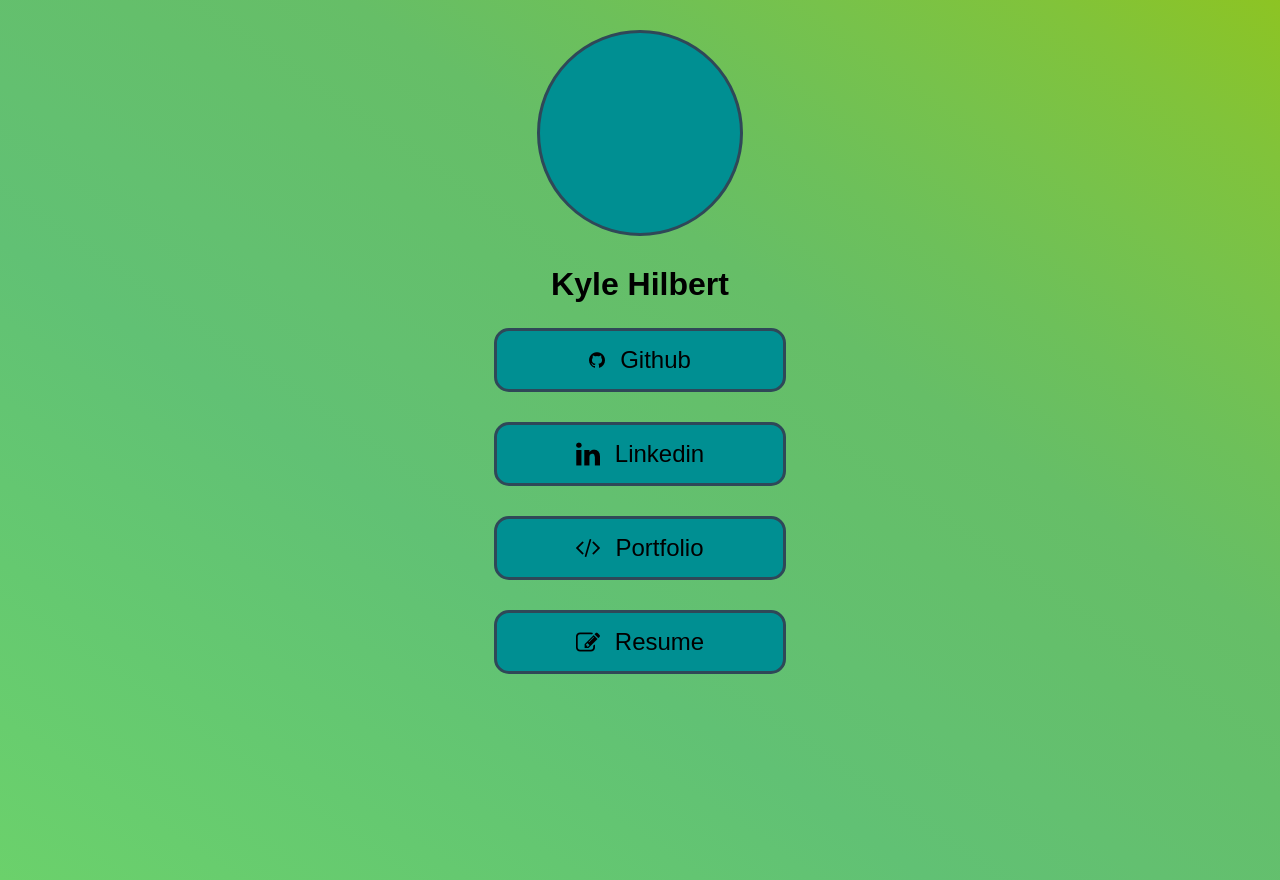
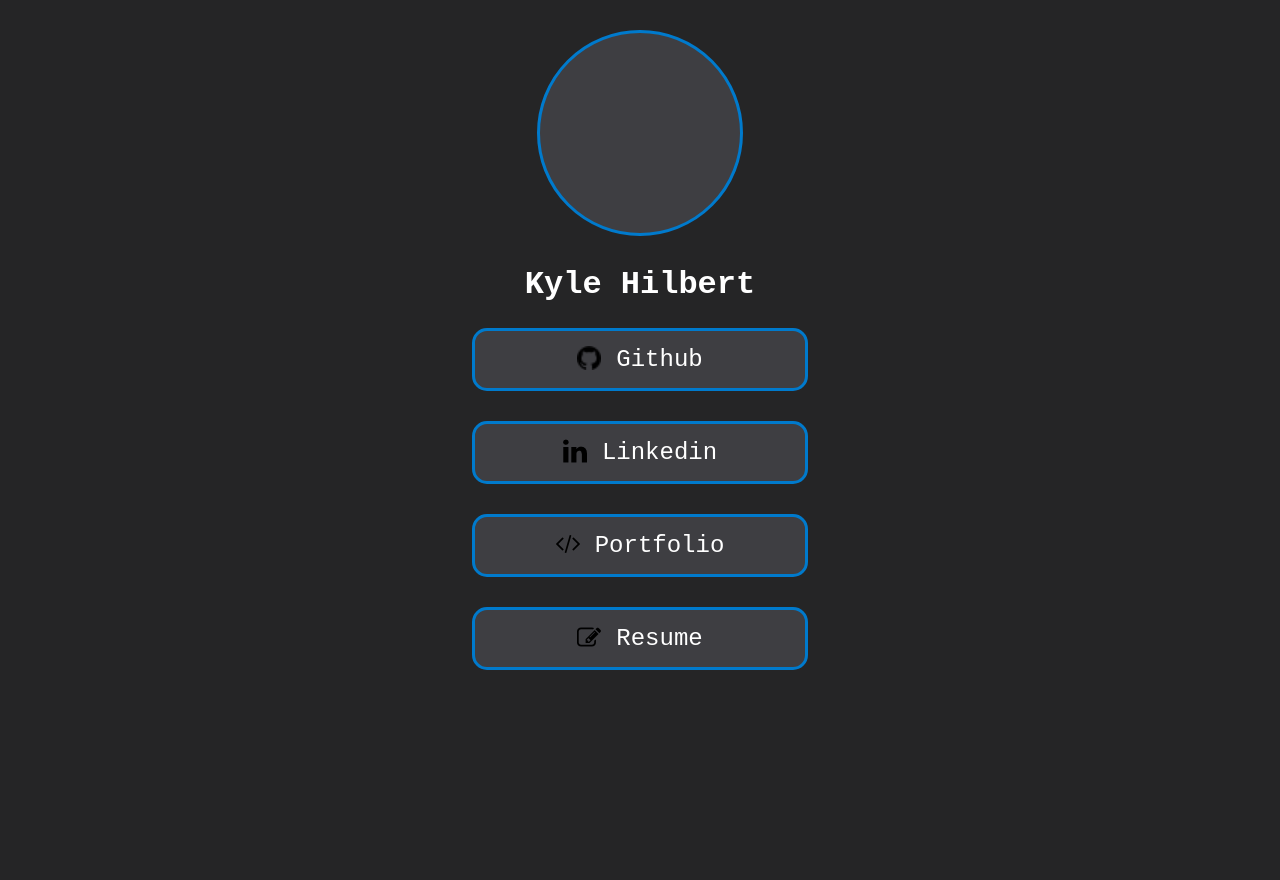
Before and after one commit to KyleHilbert/linktree, a plain HTML site: page index.html in a window 1280 px wide. Drawn offline with Linux system fonts and the light colour scheme.

Commit message:
Changed to dark theme

```diff
--- a/style.css
+++ b/style.css
@@ -1,7 +1,7 @@
 * {
   margin: 0px;
   padding: 0px;
-  font-family: sans-serif;
+  font-family: "Courier New", monospace;
 }
 
 .mainContainer {
@@ -10,53 +10,41 @@
   align-items: center;
   height: 880px;
   width: 100%;
-  background-image: linear-gradient(
-    to right top,
-    #6bd16b,
-    #68cd6e,
-    #65c970,
-    #63c572,
-    #61c174,
-    #63c070,
-    #64bf6b,
-    #66be67,
-    #6dc05a,
-    #77c24b,
-    #81c33a,
-    #8dc423
-  );
+  background-color: #252526;
 }
 
 .facePic {
   width: 200px;
   height: 200px;
-  border: 3px solid #2f4858;
+  border: 3px solid #007acc;
   border-radius: 100%;
-  background: #008f92;
+  background: #3e3e42;
   color: white;
   margin: 30px;
 }
 
 .linkPill {
-  width: 20%;
+  width: 300px;
   height: auto;
-  border: 3px solid #2f4858;
+  border: 3px solid #007acc;
   border-radius: 15px;
-  background: #008f92;
-  color: black;
+  background: #3e3e42;
+  color: white;
   margin: 15px;
   padding: 15px;
   text-align: center;
   font-size: 24px;
   display: flex;
-  align-items: center;
   justify-content: center;
 }
 
 h1 {
   margin-bottom: 10px;
+  color: white;
 }
 
 .linkLogo {
   padding-right: 15px;
+  width: 24px;
+  height: 24px;
 }
```
